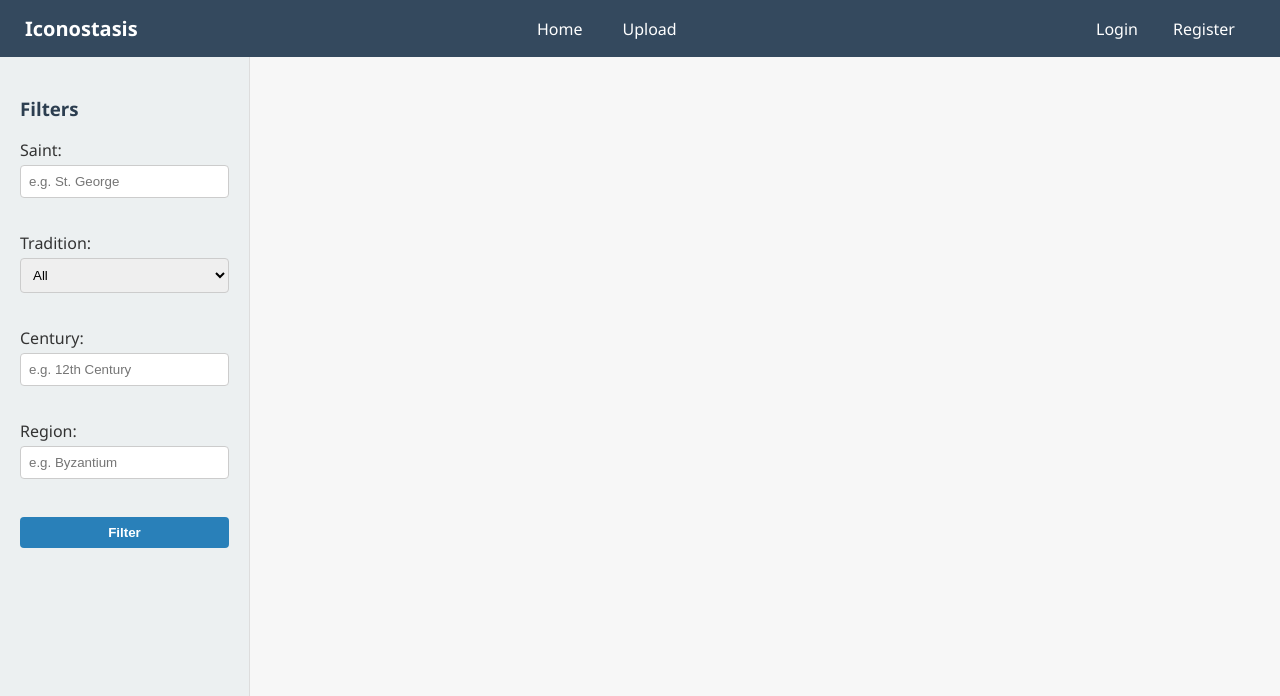
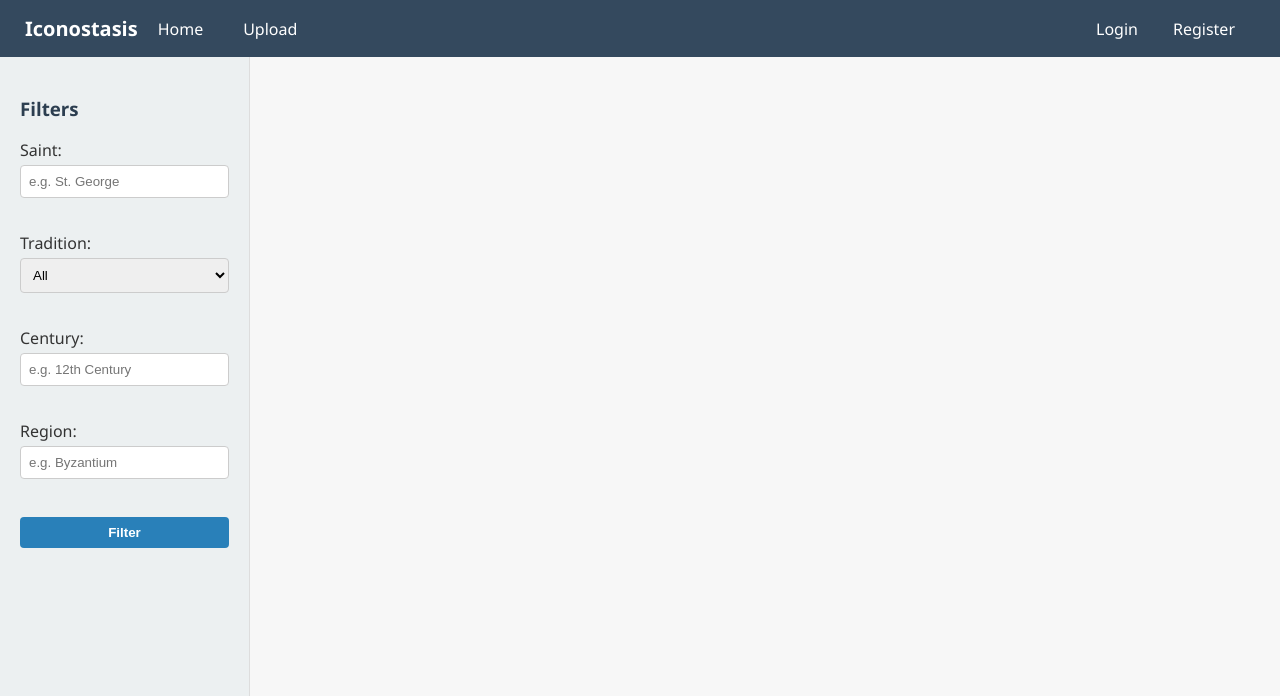
Before and after one commit to Luks-kit/iconostasis, a FastAPI app: page / in a window 1280 px wide. Shown: the top 696 px of the page. Run offline with FastAPI, Linux system fonts and the light colour scheme; data that the repository does not hold is empty.

Commit message:
Remove unnecessary closing div in navbar

```diff
--- a/templates/index.html
+++ b/templates/index.html
@@ -10,9 +10,6 @@
 <div class="navbar">
     <div class="nav-left">
         <h2 class="site-title">Iconostasis</h2>
-    </div>
-
-    <div class="nav-center">
         <a href="/">Home</a>
         <a href="/upload">Upload</a>
     </div>
```
